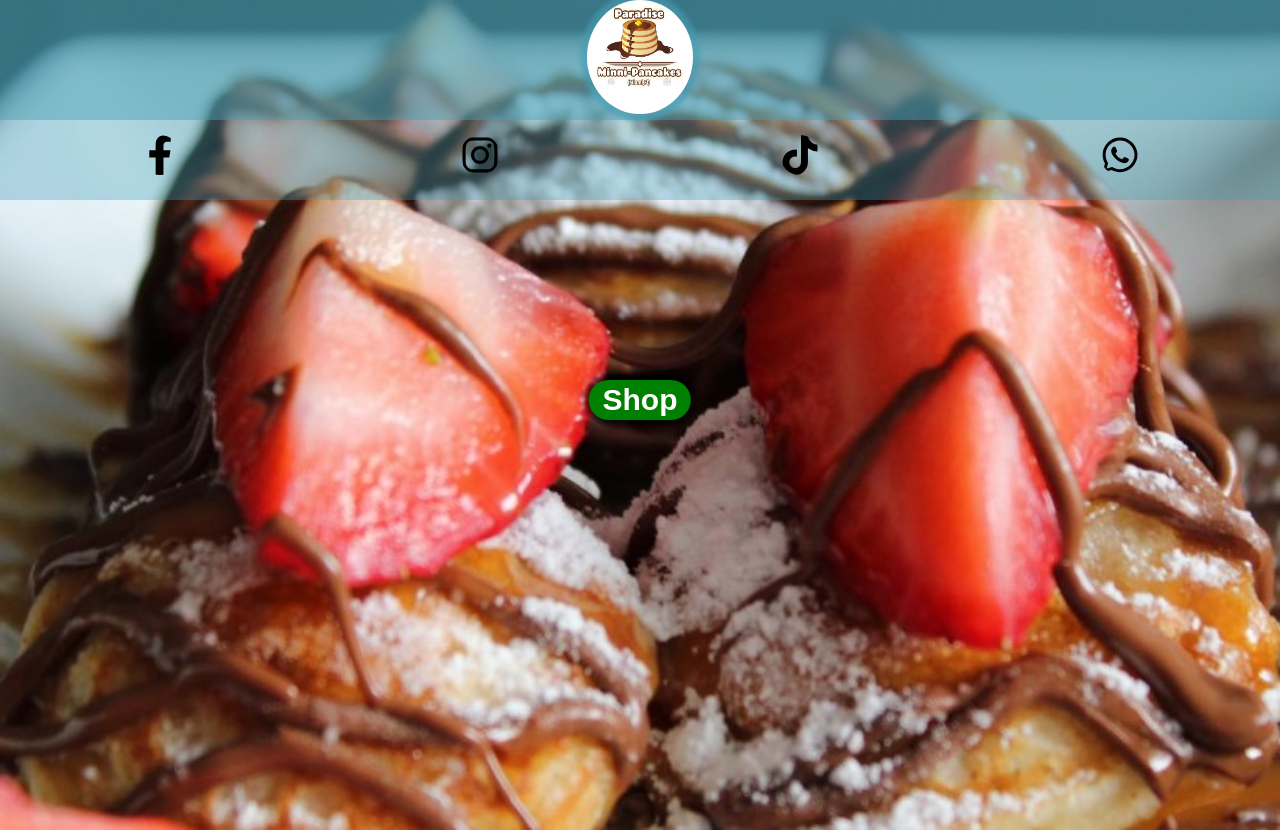
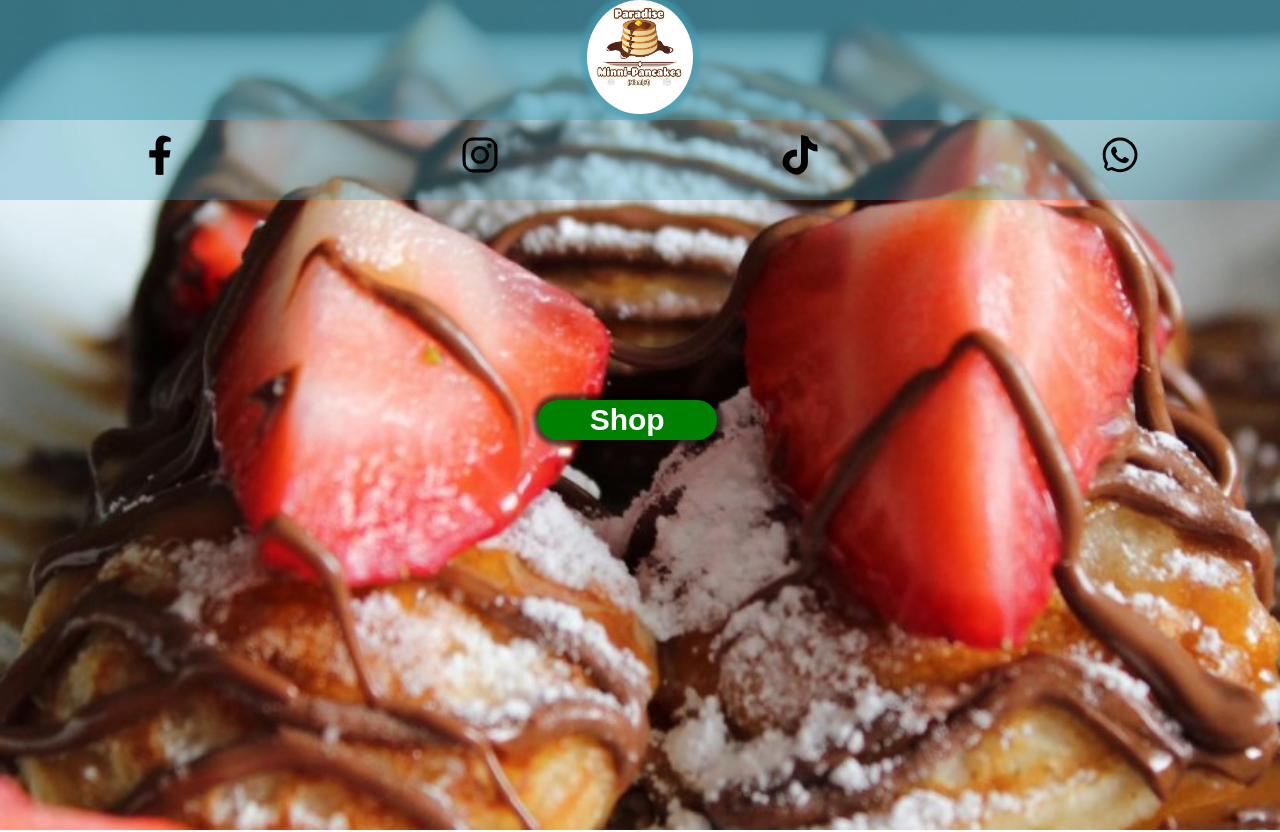
Before and after one commit to gars150387/paradise-minipancake, a React (Create React App) app: page / in a window 1280 px wide. Shown: the top 832 px of the page. Built offline with nearby package versions, Linux system fonts and the light colour scheme; a web font is replaced by a local one.

Commit message:
placing shop button in center and position feature deleted

```diff
--- a/src/style/header.css
+++ b/src/style/header.css
@@ -15,22 +15,18 @@
     width: 100%;
 }
 
-/* .header-img img{
-} */
 
 .shopping{
-    position: fixed;
+    position: absolute;
     top: 50%;
-    left: 50%;
-    transform: translate(-50%, -50%);
+    left: 42%;
     font-size: 30px;
     font-weight: 600;
     font-family: 'Edo', sans-serif;
     height: 5vh;
     box-shadow: 1px 0 4px 6px rgba(0, 0, 0, 0.6);
     transition: all 0.5s;
-    z-index: -1;
-    width: 8%;
+    width: 14%;
 }
 
 .shopping:hover{
```
